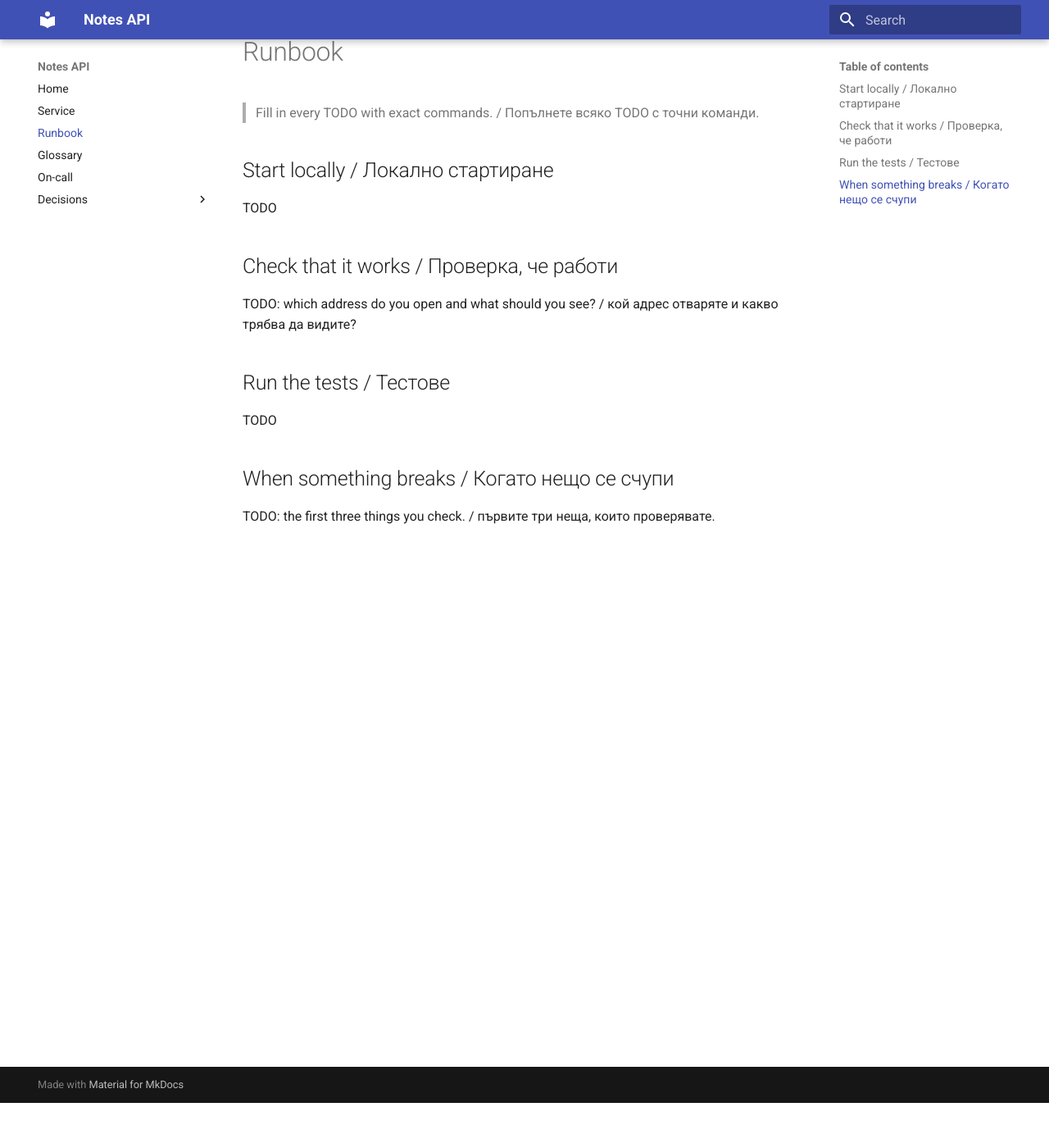
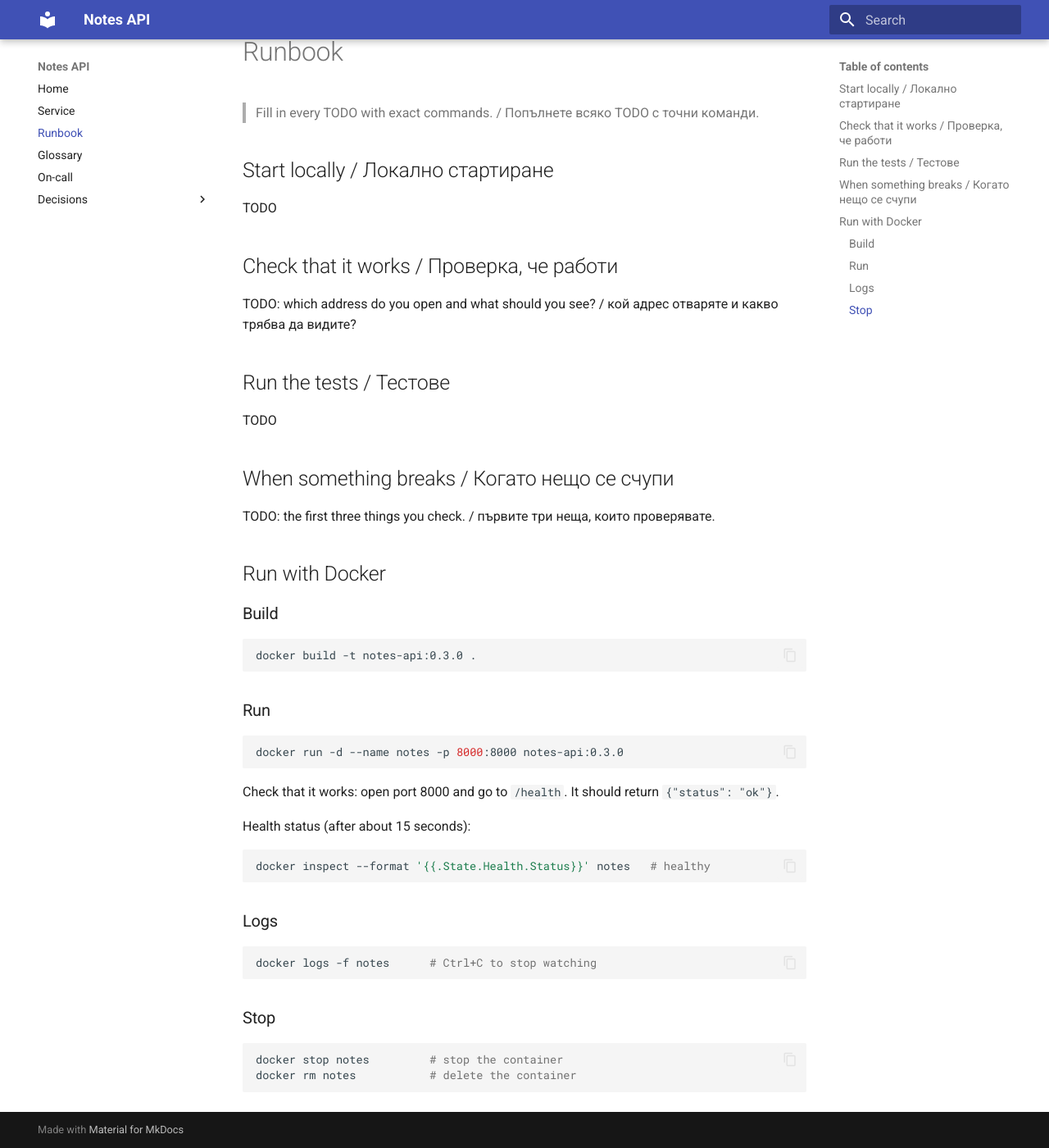
Before and after one commit to gabrielasklv/devops-labs-fn371223020, an MkDocs documentation site: the page built from docs/runbook.md, in a window 1280 px wide and 1400 px high, scrolled down 55 px. Shown: the whole window at 82% size. Built offline with MkDocs 1.6.1 and Material for MkDocs 9.7.7, drawn with Linux system fonts in a browser that asks for light colours.

Commit message:
Add 'Run with Docker' section to runbook

````diff
--- a/docs/runbook.md
+++ b/docs/runbook.md
@@ -17,3 +17,31 @@ TODO
 ## When something breaks / Когато нещо се счупи
 
 TODO: the first three things you check. / първите три неща, които проверявате.
+## Run with Docker
+
+### Build
+```bash
+docker build -t notes-api:0.3.0 .
+```
+
+### Run
+```bash
+docker run -d --name notes -p 8000:8000 notes-api:0.3.0
+```
+Check that it works: open port 8000 and go to `/health`. It should return `{"status": "ok"}`.
+
+Health status (after about 15 seconds):
+```bash
+docker inspect --format '{{.State.Health.Status}}' notes   # healthy
+```
+
+### Logs
+```bash
+docker logs -f notes      # Ctrl+C to stop watching
+```
+
+### Stop
+```bash
+docker stop notes         # stop the container
+docker rm notes           # delete the container
+```
````
